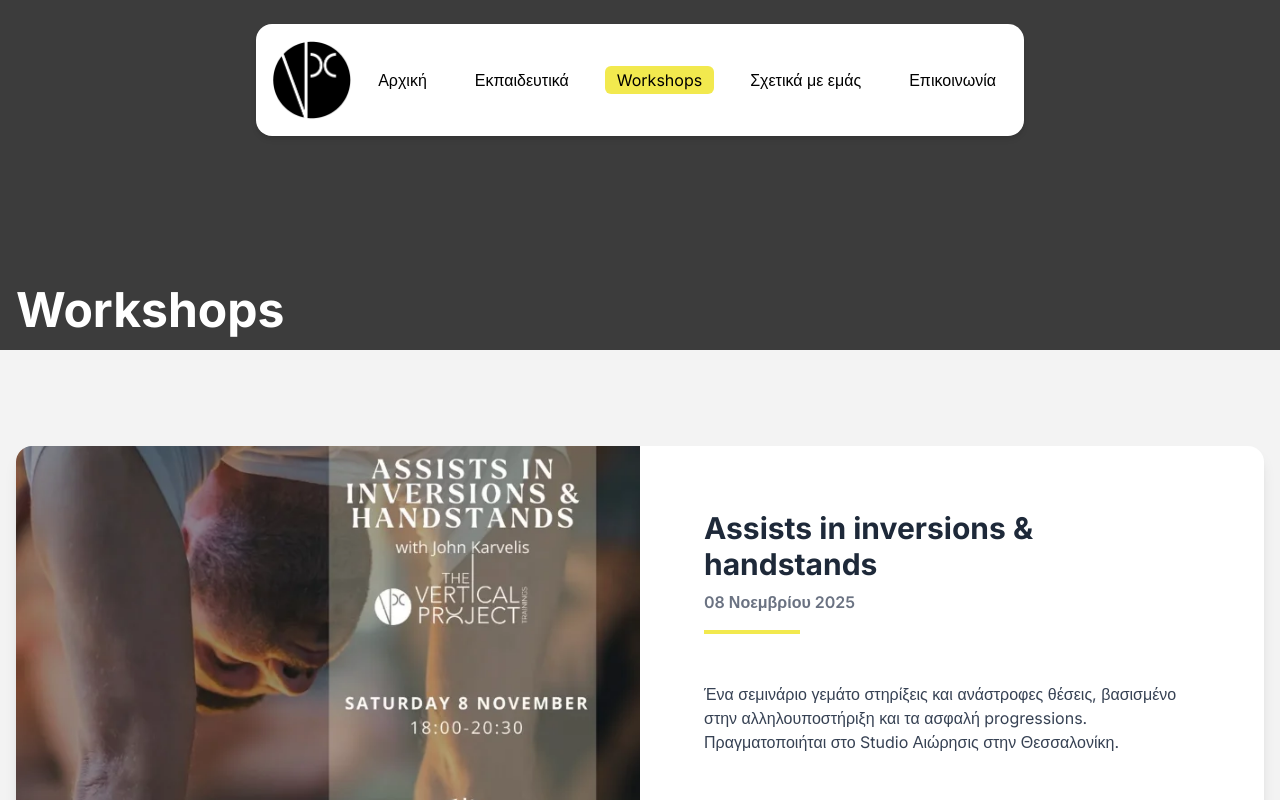
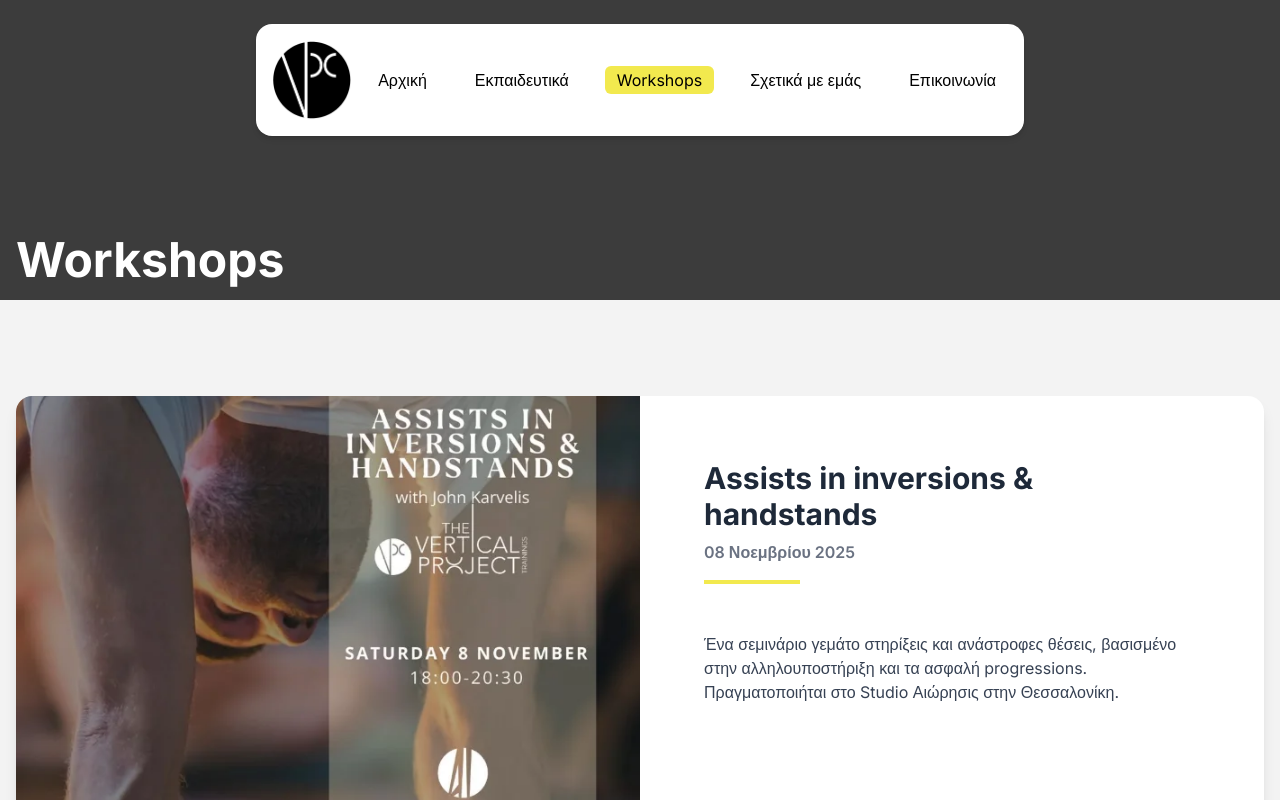
Before and after one commit to Tsagiannoudis/vertical-project, a Next.js app: page /workshops in a window 1280 px wide. Shown: the top 800 px of the page. Built offline with nearby package versions, Linux system fonts and the light colour scheme.

Commit message:
herosection workshops page fixed

```diff
--- a/src/components/workshops/HeroSectionWorkshops.tsx
+++ b/src/components/workshops/HeroSectionWorkshops.tsx
@@ -2,7 +2,7 @@
 
 const HeroSectionWorkshops = () => {
     return (
-    <section className="relative w-full h-[350px]">
+    <section className="relative w-full h-[300px]  bg-[#3c3c3c]">
         {/* <Image
           src="/h2-rev-img.jpg"
           alt="Hero Image"
```
